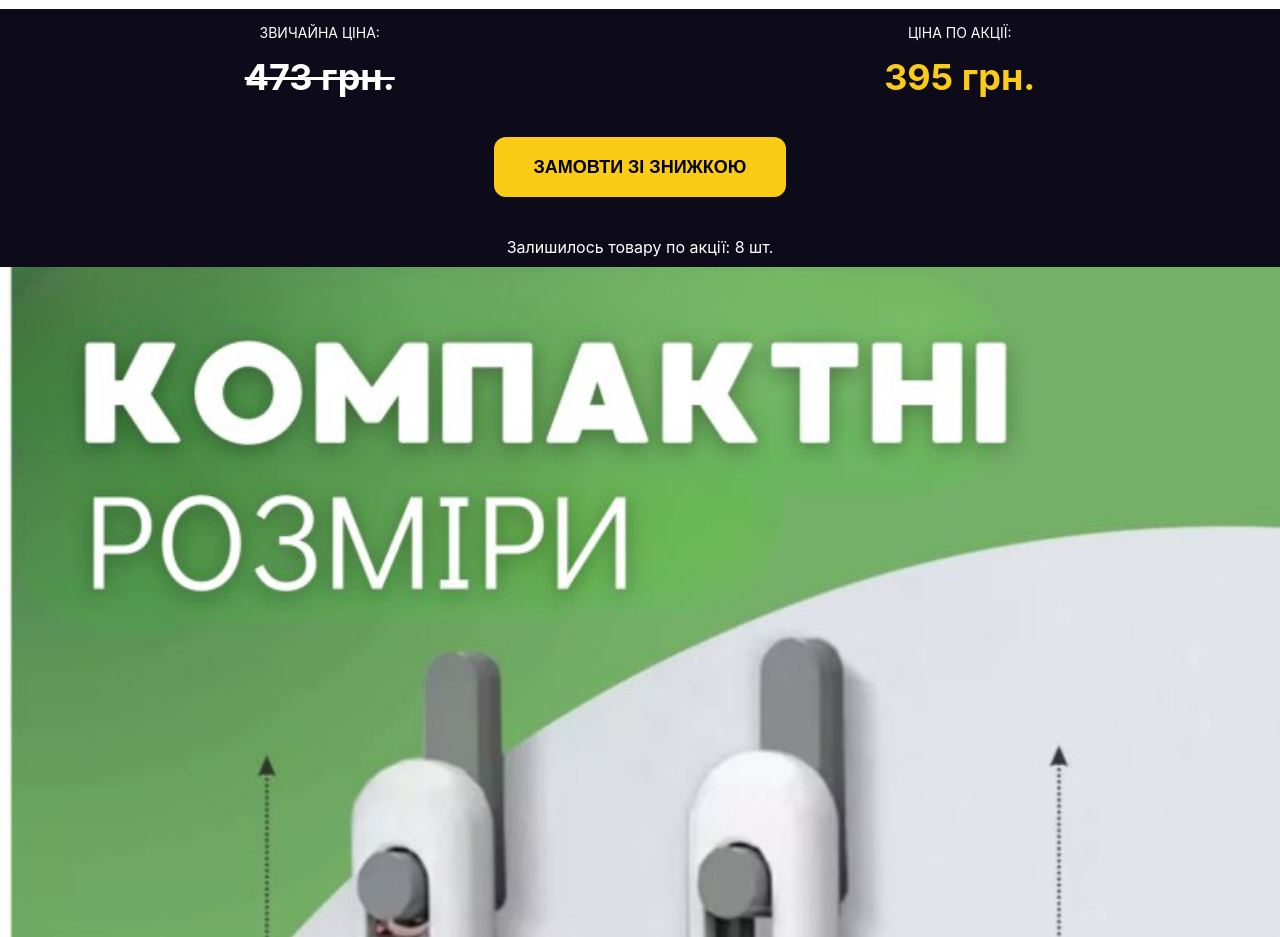
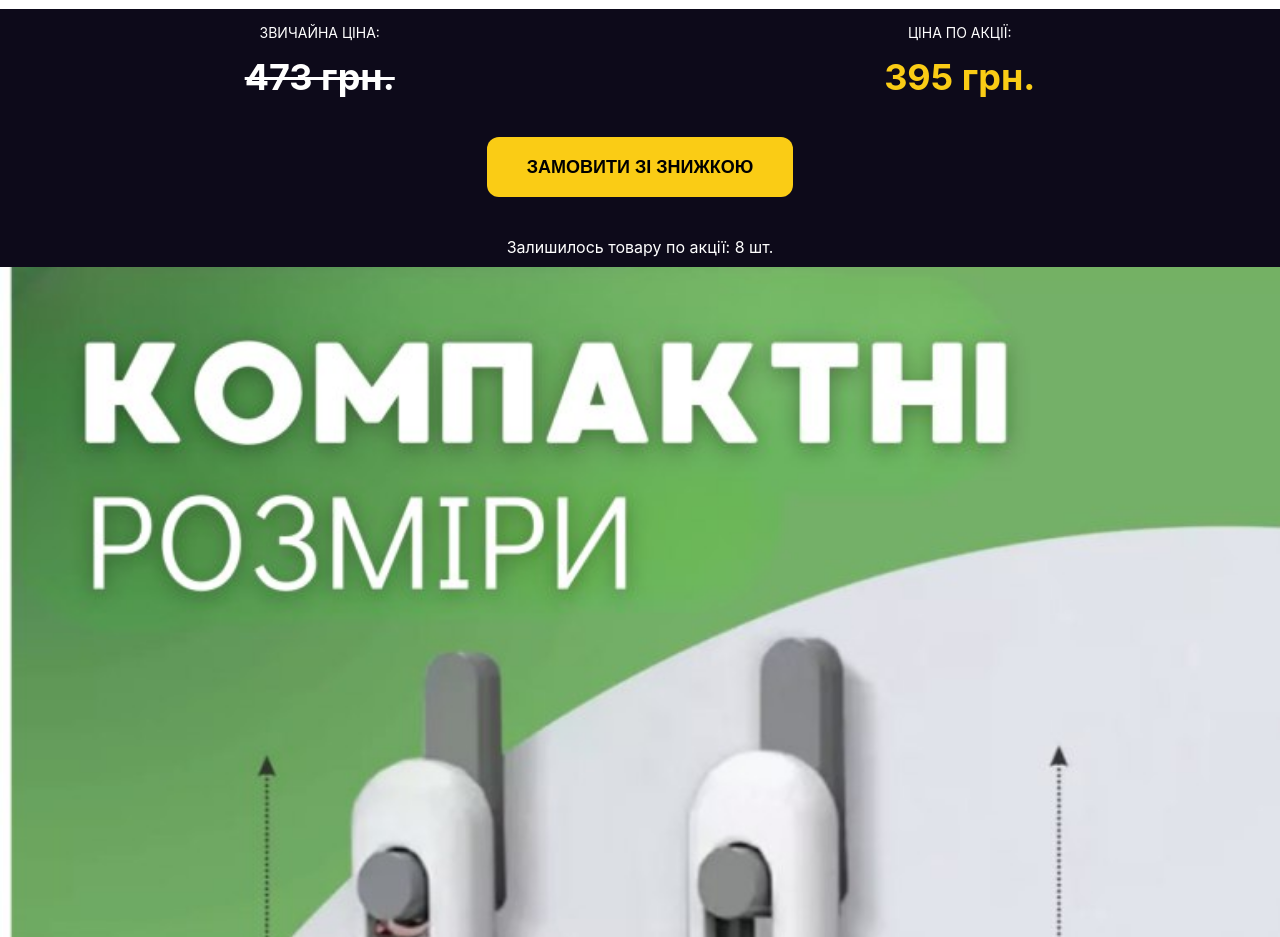
Before and after one commit to Mishakivskiy/Shvabra, a React (Create React App) app: page / in a window 1280 px wide. Shown: the part 1940-2877 px from the top of the page. Built offline with nearby package versions, Linux system fonts and the light colour scheme.

Commit message:
fix word

```diff
--- a/src/App.js
+++ b/src/App.js
@@ -116,7 +116,7 @@ function App() {
             </div>
           </div>
           <div className='price__btn-block'>
-            <button className='price__btn' onClick={openModal}>ЗАМОВТИ ЗІ ЗНИЖКОЮ</button>
+            <button className='price__btn' onClick={openModal}>ЗАМОВИТИ ЗІ ЗНИЖКОЮ</button>
             <Modal
               isOpen={modalIsOpen}
               onRequestClose={closeModal}
```
